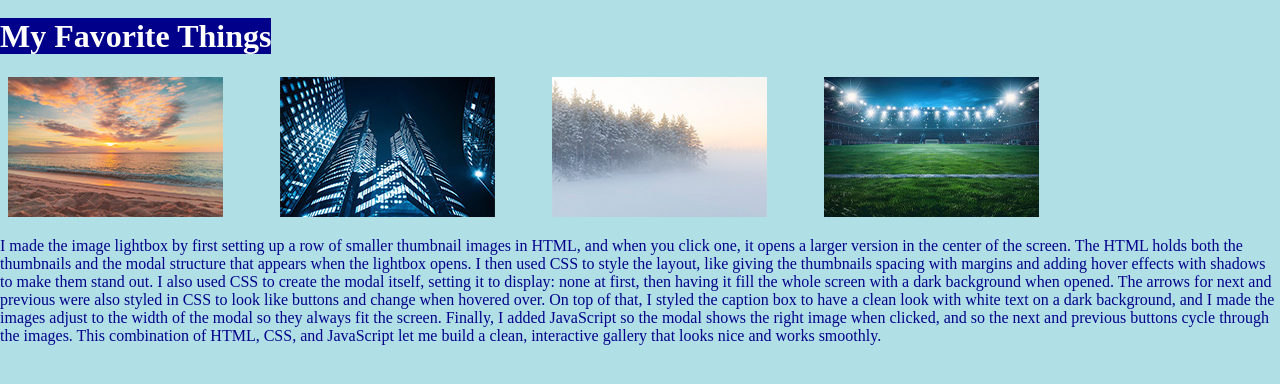
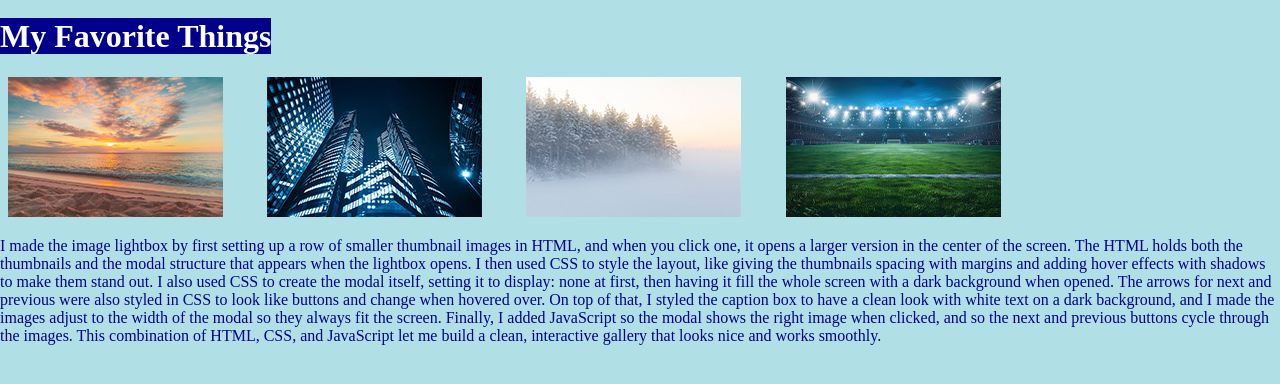
Before and after one commit to figles33/website, a plain HTML site: page FavoriteThings.html in a window 1280 px wide. Shown: the part 92-476 px from the top of the page. Drawn offline with Linux system fonts and the light colour scheme.

Commit message:
Update mystyle.css

```diff
--- a/mystyle.css
+++ b/mystyle.css
@@ -102,7 +102,7 @@ mark {
 /* Create four equal columns that floats next to eachother */
 .column {
   float: left;
-  width: 20%;
+  width: 19%;
 }
 
 /* The Modal (background) */
```
